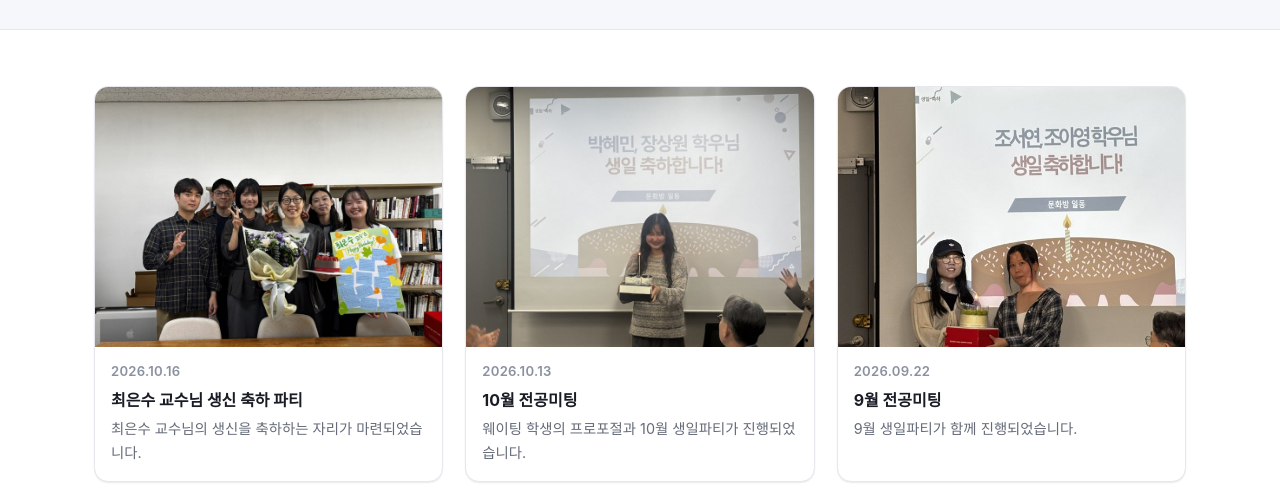
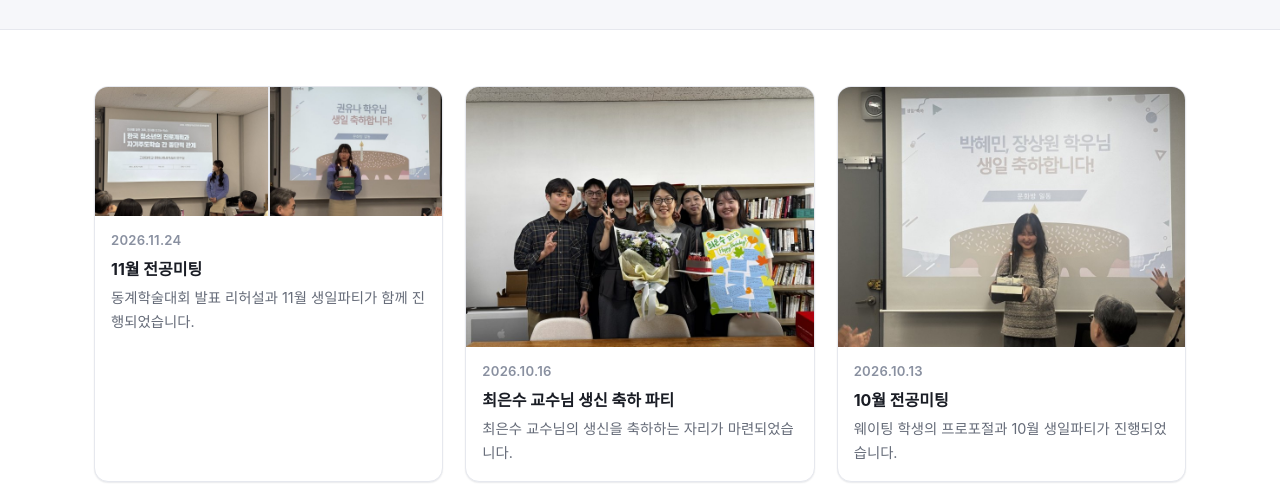
Before and after one commit to kucsp/csp.website, a plain HTML site: page news.html in a window 1280 px wide. Shown: the part 217-721 px from the top of the page. Drawn offline with Linux system fonts and the light colour scheme.

Commit message:
소식: 11월 전공미팅 사진 추가
Co-Authored-By: Claude Opus 5.5 <noreply@anthropic.com>
Claude-Session: https://claude.ai/code/session_01B3v1GzRqxEMa8S9oZSDTnF

```diff
--- a/news.html
+++ b/news.html
@@ -20,6 +20,17 @@
     <section>
       <div class="container">
         <div class="news-grid">
+          <div class="news-card">
+            <div class="news-photos">
+              <img src="assets/images/gallery/news/2026-11-24-meeting-1.jpg" alt="11월 전공미팅" />
+              <img src="assets/images/gallery/news/2026-11-24-meeting-2.jpg" alt="11월 전공미팅" />
+            </div>
+            <div class="news-card-body">
+              <div class="news-date">2026.11.24</div>
+              <h3>11월 전공미팅</h3>
+              <p>동계학술대회 발표 리허설과 11월 생일파티가 함께 진행되었습니다.</p>
+            </div>
+          </div>
           <div class="news-card">
             <div class="news-photos">
               <img src="assets/images/gallery/news/2026-10-16-birthday-1.jpg" alt="최은수 교수님 생신 축하 파티" />
```
Also changed, not shown: assets/images/gallery/news/2026-11-24-meeting-1.jpg (added), assets/images/gallery/news/2026-11-24-meeting-2.jpg (added).
